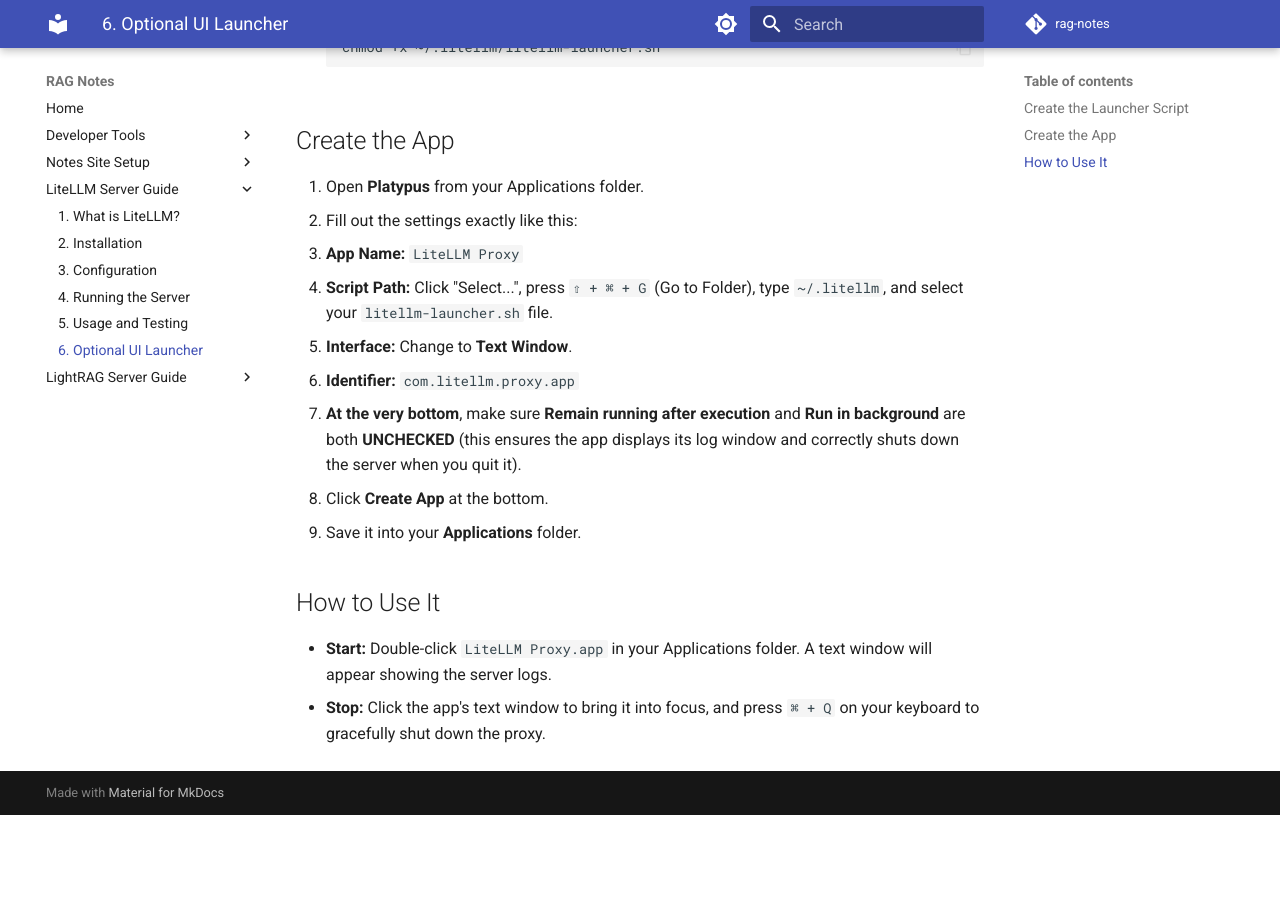
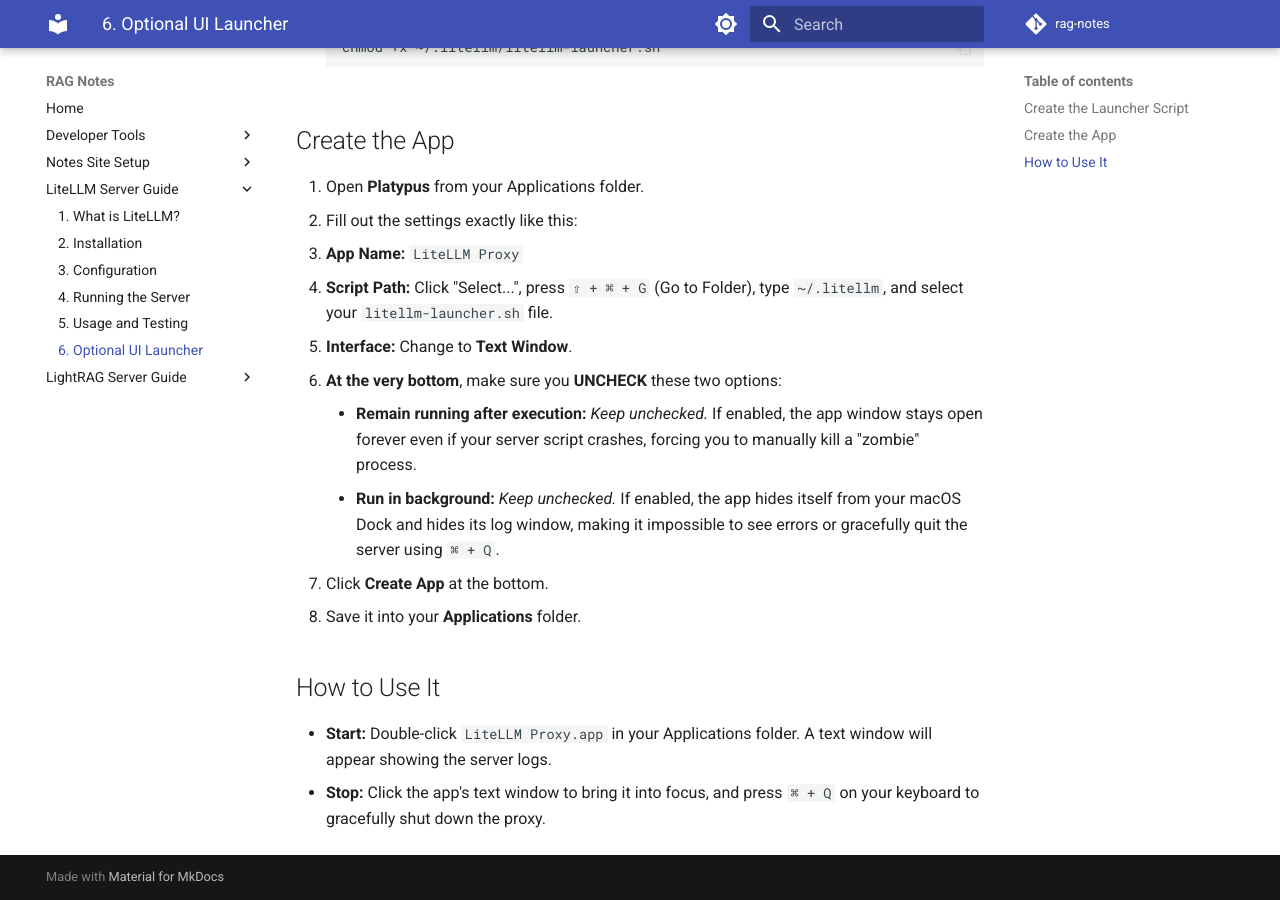
Before and after one commit to kbhatiya999/rag-notes, an MkDocs documentation site: the page built from docs/litellm/6-optional-ui-launcher.md, in a window 1280 px wide and 900 px high, scrolled down 632 px. Built offline with MkDocs 1.6.1 and Material for MkDocs 9.7.7, drawn with Linux system fonts in a browser that asks for light colours; comment, search, counter and statistics services are not loaded; before the commit the page ends 1447 px from its top, so only the background shows below that.

Commit message:
Expanded Platypus checkbox explanations to detail zombie process and hidden log risks

```diff
--- a/docs/litellm/6-optional-ui-launcher.md
+++ b/docs/litellm/6-optional-ui-launcher.md
@@ -27,8 +27,9 @@
    - **App Name:** `LiteLLM Proxy`
    - **Script Path:** Click "Select...", press `⇧ + ⌘ + G` (Go to Folder), type `~/.litellm`, and select your `litellm-launcher.sh` file.
    - **Interface:** Change to **Text Window**.
-   - **Identifier:** `com.litellm.proxy.app`
-   - **At the very bottom**, make sure **Remain running after execution** and **Run in background** are both **UNCHECKED** (this ensures the app displays its log window and correctly shuts down the server when you quit it).
+   - **At the very bottom**, make sure you **UNCHECK** these two options:
+     - **Remain running after execution:** *Keep unchecked.* If enabled, the app window stays open forever even if your server script crashes, forcing you to manually kill a "zombie" process.
+     - **Run in background:** *Keep unchecked.* If enabled, the app hides itself from your macOS Dock and hides its log window, making it impossible to see errors or gracefully quit the server using `⌘ + Q`.
 3. Click **Create App** at the bottom.
 4. Save it into your **Applications** folder.
 
```
Also changed, not shown: docs/lightrag-server/6-optional-ui-launcher.md (+3 -2 lines).
